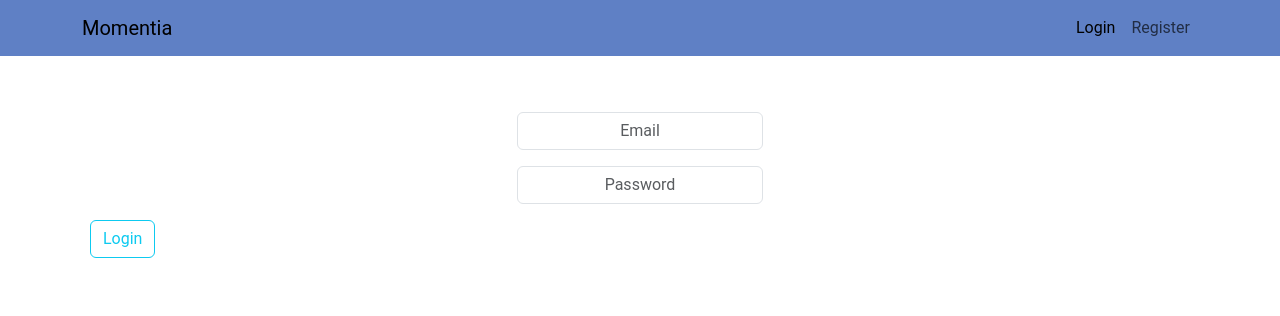
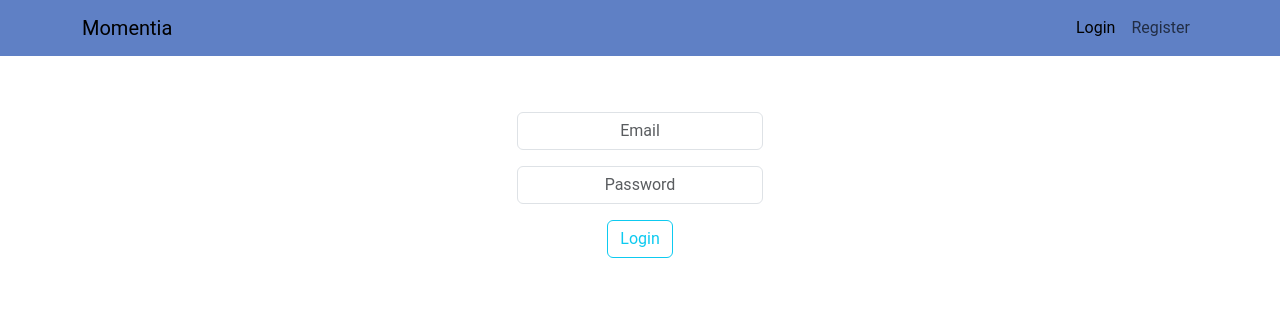
Before and after one commit to DenHafiz69/momentia, a Flask app: page /login in a window 1280 px wide. Shown: the top 316 px of the page. Run offline with Flask 3, Linux system fonts and the light colour scheme; some libraries are stand-ins or nearby versions.

Commit message:
Add center to login

```diff
--- a/templates/login.html
+++ b/templates/login.html
@@ -1,7 +1,7 @@
 {% extends "layout.html" %}
 
 {% block main %}
-    <div class="container">
+    <div class="container text-center">
         <form method="post" action="">
             <div class="form-group">
                 {{ form.email(class="form-control mx-auto w-auto", placeholder="Email") }}
```
